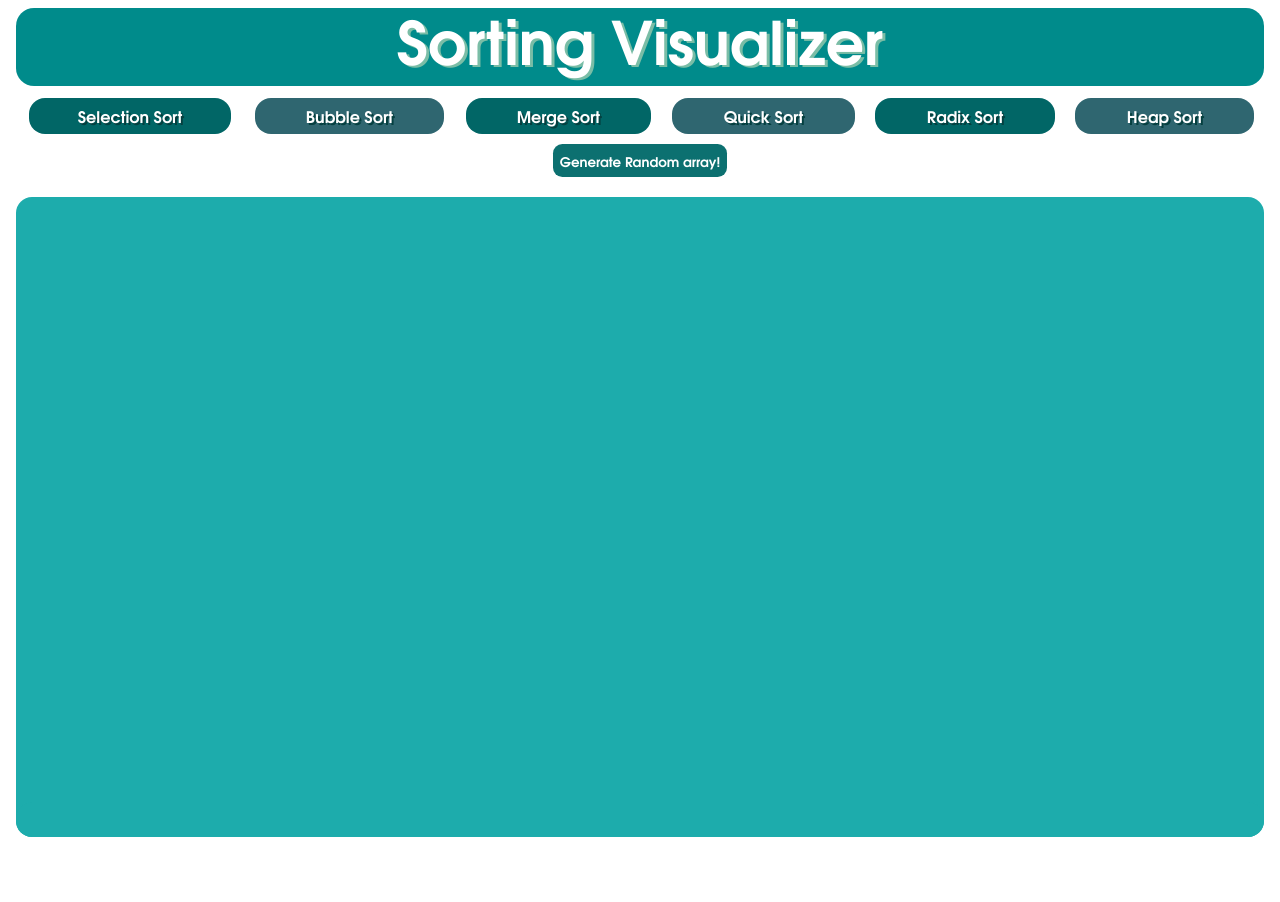
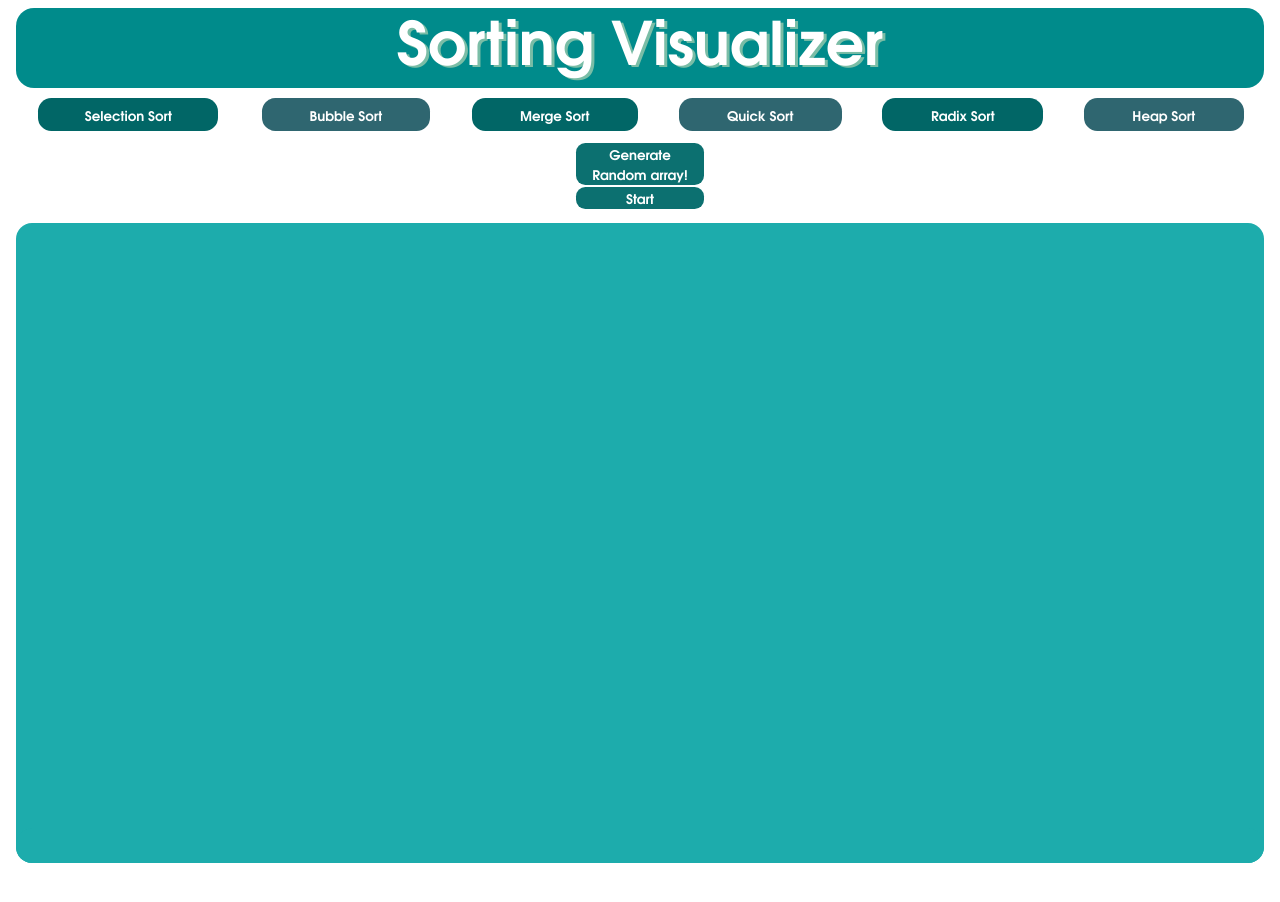
Before and after one commit to ladukaraniket/Sorting-Visualizer, an Angular app: page / in a window 1280 px wide. Shown: the top 902 px of the page. Before the commit the page ends 880 px from the top, so only its background shows below. Built offline with nearby package versions, Linux system fonts and the light colour scheme.

Commit message:
added boilerplate code for selection sort and animations

```diff
--- /dev/null
+++ b/src/app/sorting-visualizer/selection-sort.ts
@@ -0,0 +1,8 @@
+
+export class SelectionSort {
+
+selectionSort(arr) {
+    console.log(arr);
+    return [['CMP', [1, 3]]];
+}
+}
--- a/src/app/sorting-visualizer/sorting-visualizer.component.css
+++ b/src/app/sorting-visualizer/sorting-visualizer.component.css
@@ -5,6 +5,10 @@
     font-weight: normal;
     font-style: normal;
 
+}
+
+*{
+  user-select: none;
 }
 
 .slide-in-fwd-center {
@@ -111,15 +115,16 @@ header::before{
 
 
 .button {
-    justify-self: center;
-    width: auto;
+    margin: .1em;
+    margin-left: 50%;
+    width: 10vw;
     font-family: 'tex_gyre_adventorbold', sans-serif;
     background-color: rgb(12, 112, 112);
     color: white;
-    padding: .5em;
     border: 0;
     border-radius: 0.7em;
-
+    transform: translateX(-50%);
+    user-select: none;
 }
 
 .button:focus {
@@ -144,35 +149,52 @@ header::before{
     margin-top: 10px;
     margin-bottom: 10px;
     line-height: 100%;
-    user-select: none;
+
 }
 
 .d1 {
+    font-family: 'tex_gyre_adventorbold', sans-serif;
+    color: white;
     background-color: rgb(1, 102, 102);
     width: 80%;
     justify-self: center;
-    padding: 10px;
     border-radius: 1em;
+    padding: .5em;
+    border: 0;
+    user-select: none;
+
 }
 
 .d1:hover {
     transform: scale(1.03);
 }
 
+.d1:focus {
+  outline: none;
+}
+
 .d2 {
+    font-family: 'tex_gyre_adventorbold', sans-serif;
+    color: white;
     background-color: rgb(47, 102, 112);
     width: 80%;
     justify-self: center;
-    padding: 10px;
     border-radius: 1em;
+    padding: .5em;
+    border: 0;
+    user-select: none;
 }
 
 .d2:hover {
     transform: scale(1.03);
 }
 
+.d2:focus {
+  outline: none;
+}
+
 .bar-container{
-  margin-top: 20px;
+  margin-top: 12px;
   width: 100%;
   height: 39em;
   text-align: center;
--- a/src/app/sorting-visualizer/sorting-visualizer.component.html
+++ b/src/app/sorting-visualizer/sorting-visualizer.component.html
@@ -7,10 +7,11 @@
 
         <div class="navcontainer">
             <div class="algos">
-                <div *ngFor="let alg of algolist; let index=index"
-                    [ngClass]="{'d1': 0 === index % 2,'d2': 1 === index % 2} "> {{alg}}</div>
+                <button *ngFor="let alg of algolist; let index=index"
+                    [ngClass]="{'d1': 0 === index % 2,'d2': 1 === index % 2} " (click)="setAlgo(alg)" > {{alg}}</button>
             </div>
             <button (click)="randomArray()" class="button">Generate Random array!</button>
+            <button class="button" (click)="startSort()">Start</button>
         </div>
 
         <div class="bar-container">
--- a/src/app/sorting-visualizer/sorting-visualizer.component.ts
+++ b/src/app/sorting-visualizer/sorting-visualizer.component.ts
@@ -1,4 +1,5 @@
 import { Component, OnInit } from '@angular/core';
+import {SelectionSort} from './selection-sort';
 
 @Component({
   selector: 'app-sorting-visualizer',
@@ -7,26 +8,74 @@ import { Component, OnInit } from '@angular/core';
 })
 export class SortingVisualizerComponent implements OnInit {
 
-  algolist =["Selection Sort","Bubble Sort","Merge Sort","Quick Sort","Radix Sort","Heap Sort"];
-  numberList=[]
+  algolist = ["Selection Sort", "Bubble Sort", "Merge Sort", "Quick Sort", "Radix Sort", "Heap Sort"];
+  numberList = []
+  animations = []
+  selectedAlgo = '';
 
-  randomArray(){
-    this.numberList=[];
-    for (let i=0 ; i <200 ; i++)
-    {
-      this.numberList.push(this.randomIntFromInterval(30,600));
+  randomArray() {
+    this.numberList = [];
+    for (let i = 0; i < 200; i++) {
+      this.numberList.push(this.randomIntFromInterval(30, 600));
     }
 
-    console.log(this.numberList);
+    this.animations = [['STD', [1]], ['CMP', [3, 45]], ['SWP', [3, 45]], ['UNS', [90]]];
+    this.animate(this.animations);
   }
 
+  setAlgo(algo: string) {
+    this.selectedAlgo = algo.split(' ')[0];
+    console.log(this.selectedAlgo);
+  }
 
+  startSort() {
+    let animations=[];
+    switch (this.selectedAlgo) {
+      case 'Selection': animations = new SelectionSort().selectionSort([1,2,3]);
+                        this.animate(animations);
+        break;
+      case 'Bubble':
+        break;
+      case 'Merge':
+        break;
+      case 'Quick':
+        break;
+      case 'Radix':
+        break;
+      case 'Heap':
+        break;
+    }
+  }
+
+  animate(animations: any[]) {
+
+    let anim = [];
+
+    while (animations.length > 0) {
+      anim = animations.shift();
+
+      switch (anim[0]) {
+        //Unsorted
+        case 'UNS': console.log("Unsorted");
+          break;
+        //Compare
+        case 'CMP': console.log("Compare");
+          break;
+        //Swap
+        case 'SWP': console.log("Swap");
+          break;
+        //Sorted
+        case 'STD': console.log("Sorted");
+          break;
+      }
+    }
+  }
   constructor() { }
 
   ngOnInit(): void {
   }
 
-  randomIntFromInterval(min,max): number{
+  randomIntFromInterval(min, max): number {
     return Math.floor(Math.random() * (max - min + 1) + min);
   }
 }
```
Also changed, not shown: animation type.txt.
